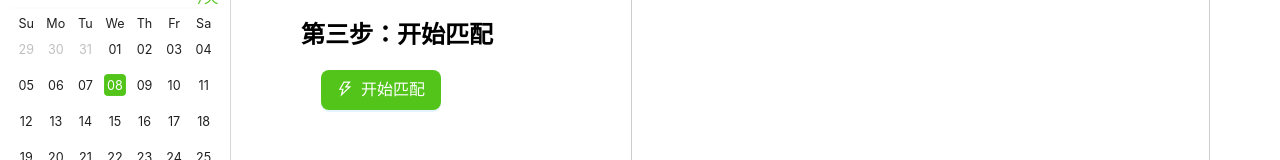
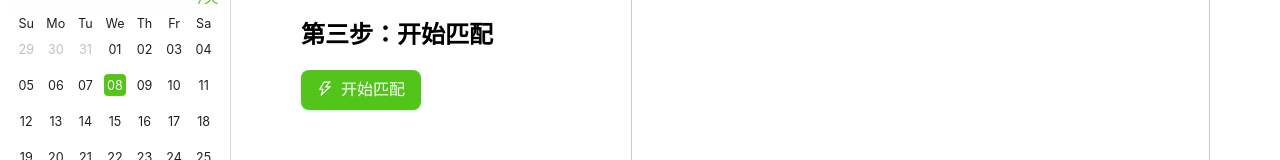
Before and after one commit to sangwell/keeps-frontend, a Vue app: page /ai-resume in a window 1280 px wide. Shown: the part 544-704 px from the top of the page. Built offline with nearby package versions, Linux system fonts and the light colour scheme; no server answers.

Commit message:
Update ResumeView.vue

```diff
--- a/src/views/ResumeView.vue
+++ b/src/views/ResumeView.vue
@@ -35,7 +35,7 @@
 
       <div class="step-item">
         <h2>第三步：开始匹配</h2>
-        <a-button type="primary" :size="'large'" @click="startMatchStream" style="margin-left: 20px">
+        <a-button type="primary" :size="'large'" @click="startMatchStream">
           <template #icon>
             <ThunderboltOutlined/>
           </template>
```
